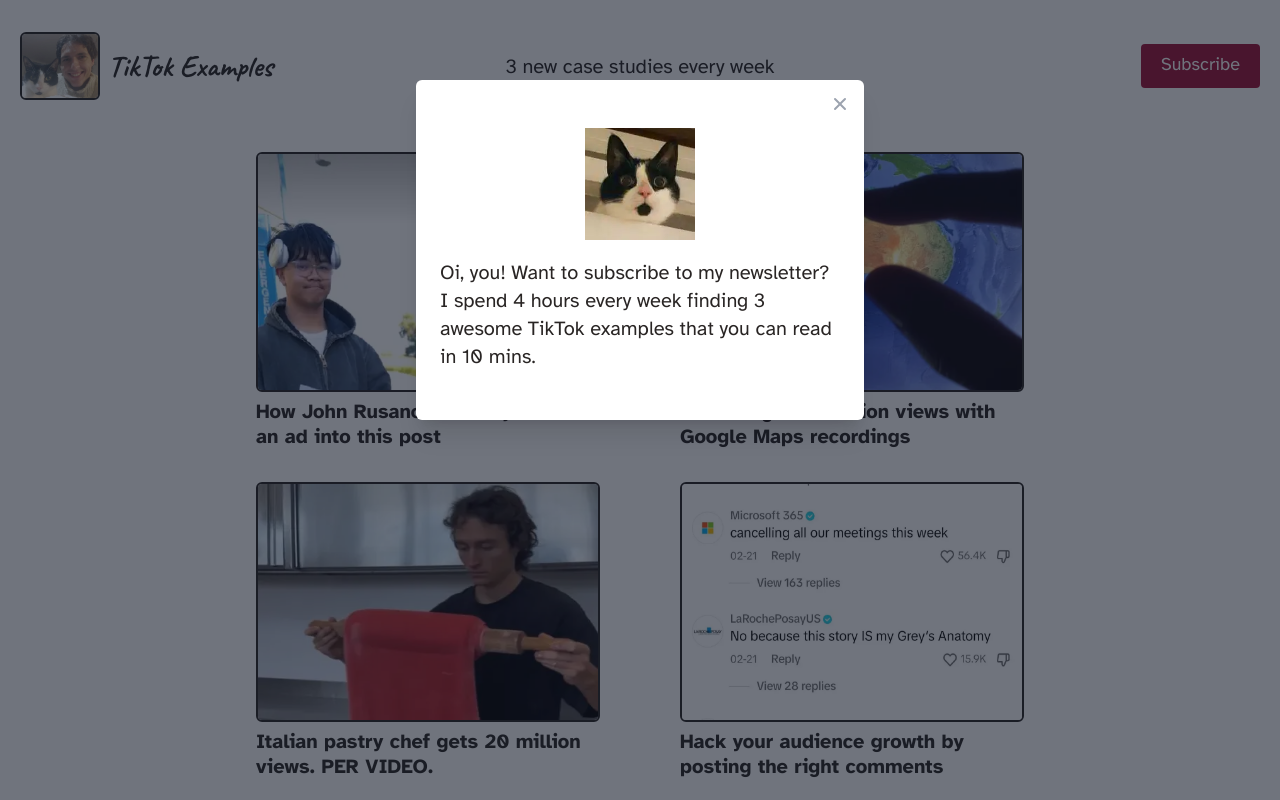
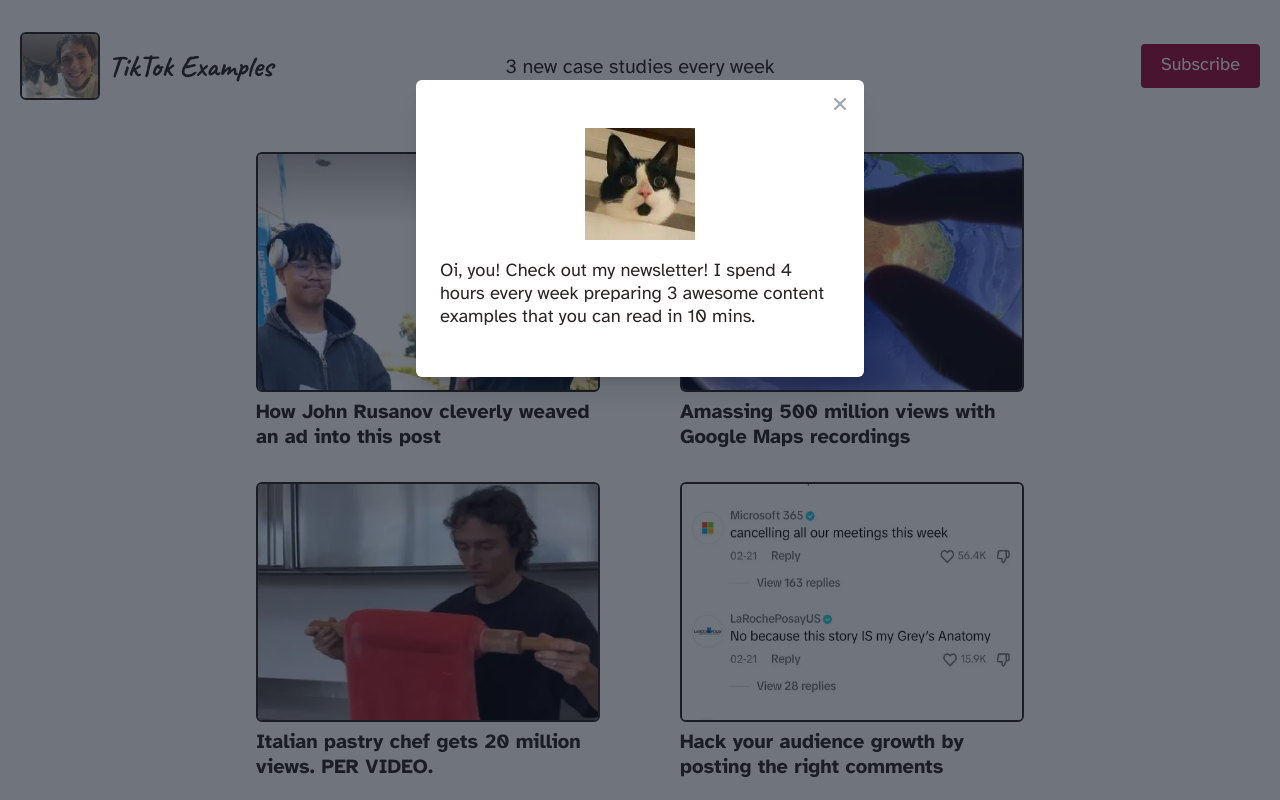
Before and after one commit to mihailthebuilder/tiktokexamples, an Astro site: page / in a window 1280 px wide. Shown: the top 800 px of the page. Built offline with nearby package versions, Linux system fonts and the light colour scheme; Astro itself is replaced by a stand-in of ours.

Commit message:
rephrase

```diff
--- a/src/components/SubscribeForm.astro
+++ /dev/null
@@ -1,4 +0,0 @@
-<script
-  async
-  src="https://eomail6.com/form/05ea1b56-d0ba-11ee-9094-2f97f7a66a9d.js"
-  data-form="05ea1b56-d0ba-11ee-9094-2f97f7a66a9d"></script>
--- a/src/pages/index.astro
+++ b/src/pages/index.astro
@@ -4,7 +4,6 @@
 import Footer from "../components/Footer.astro";
 import { SITE_TITLE, SITE_DESCRIPTION } from "../consts";
 import { getCollection } from "astro:content";
-import SubscribeForm from "../components/SubscribeForm.astro";
 
 const posts = (await getCollection("blog")).sort(
   (a, b) => b.data.pubDate.valueOf() - a.data.pubDate.valueOf()
@@ -98,12 +97,14 @@
               <img src="/popup.webp" class="h-28" />
             </div>
 
-            <h3 class="text-xl font-normal mt-5 mb-6">
-              Oi, you! Want to subscribe to my newsletter? I spend 4 hours every
-              week finding 3 awesome TikTok examples that you can read in 10
-              mins.
+            <h3 class="text-[1.15rem] leading-tight mt-5 mb-6">
+              Oi, you! Check out my newsletter! I spend 4 hours every week
+              preparing 3 awesome content examples that you can read in 10 mins.
             </h3>
-            <SubscribeForm />
+            <script
+              async
+              src="https://eomail6.com/form/05ea1b56-d0ba-11ee-9094-2f97f7a66a9d.js"
+              data-form="05ea1b56-d0ba-11ee-9094-2f97f7a66a9d"></script>
           </div>
         </div>
       </div>
```
